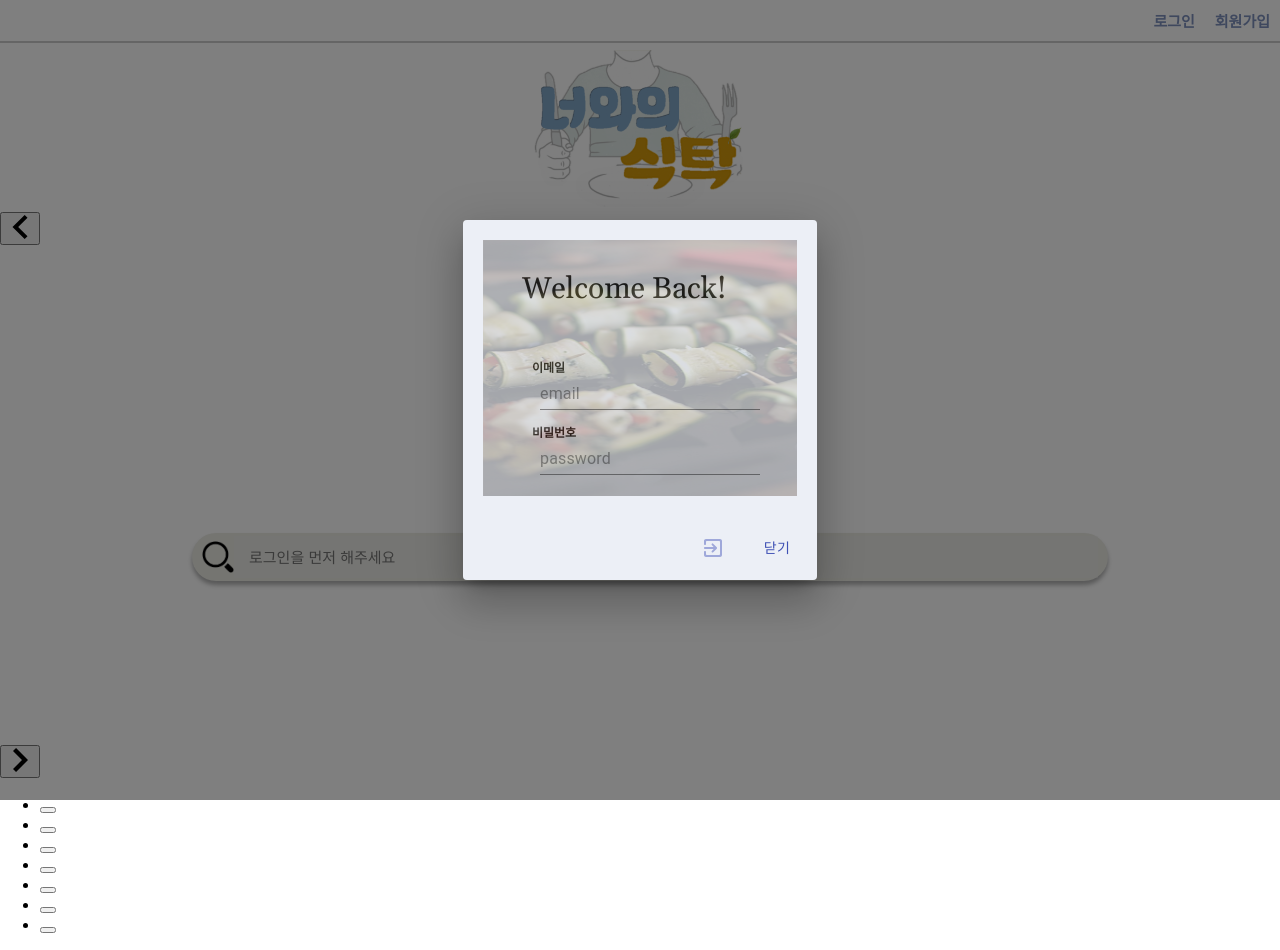
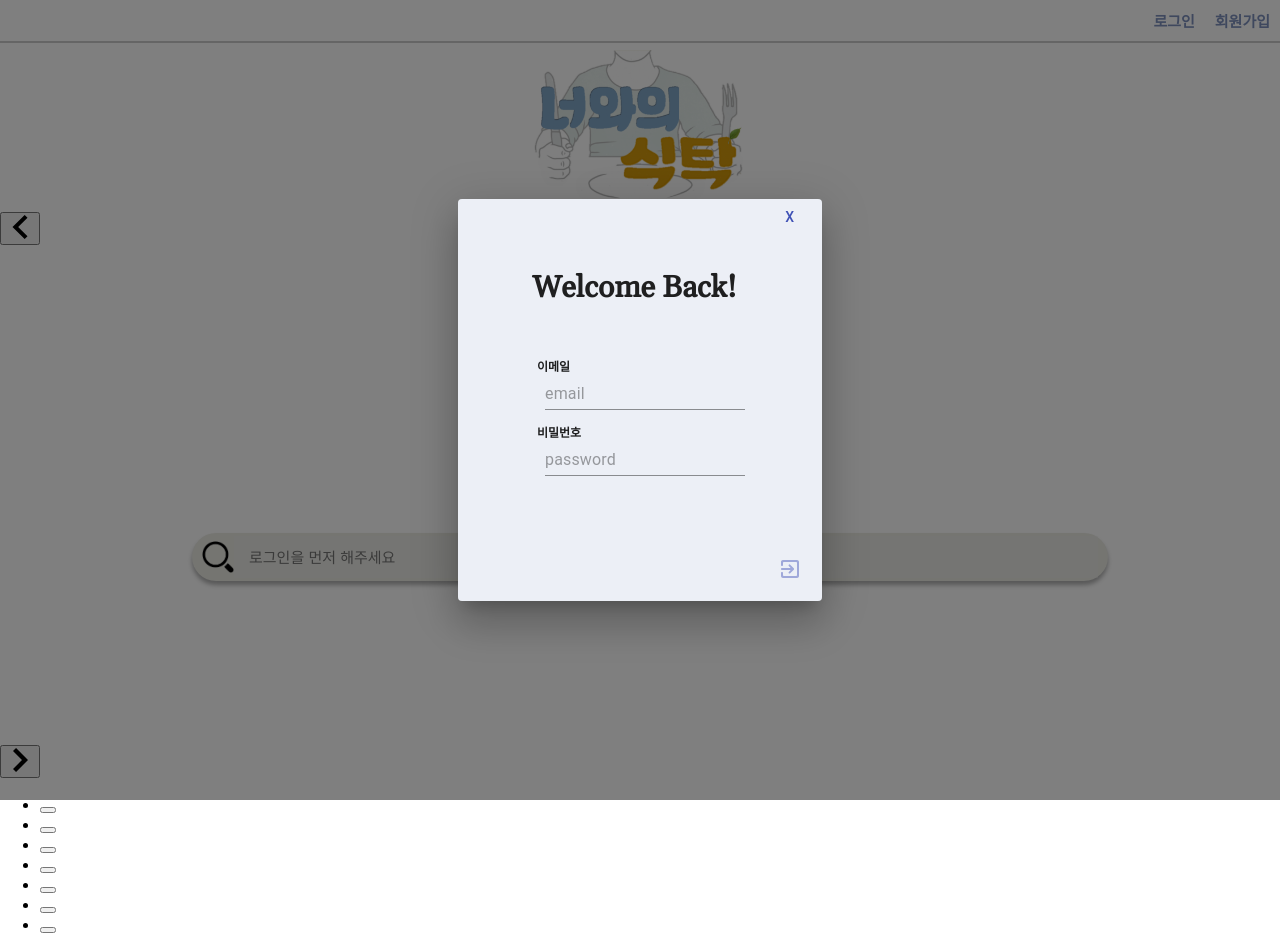
Before and after one commit to jenny5546/A-Table-With-You-Project, a React (Create React App) app in the folder finalproject/: page / in a window 1280 px wide. Both pictures are taken after a click on the button "로그인". Built offline with nearby package versions, Linux system fonts and the light colour scheme; a web font is replaced by a local one.

Commit message:
edited login delete background

```diff
--- a/finalproject/src/components/home/home.css
+++ b/finalproject/src/components/home/home.css
@@ -152,6 +152,7 @@
   padding-left: 5px;
   font-size: 12px;
   font-weight: bold;
+  font-family: 'Nanum Gothic', sans-serif;
 }
 
 .pw-label {
@@ -159,12 +160,15 @@
   margin-top: 10px;
   font-size: 12px;
   font-weight: bold;
+  font-family: 'Nanum Gothic', sans-serif;
 }
 
 .input-login {
+  width: 200px;
   padding: 3px;
   font-size: 18px;
   margin-left: 10px;
+  font-family: 'Nanum Gothic', sans-serif;
 }
 
 .big-container-login {
@@ -177,7 +181,7 @@
 .small-container-login {
   position: relative;
   margin: 20px;
-  padding: 10px;
+  padding: 30px;
 }
 
 .login-image {
@@ -195,14 +199,10 @@
 .login-title {
   font-family: 'Gelasio', serif;
   font-size: 30px;
+  font-weight: bold;
 }
-
-.login-form {
-  margin-left: 5px;
+.modal-close-button{
+  position: absolute;
+  top:0;
+  right:0;
 }
-
-/* .input {
-  padding: 3px;
-  margin-left: 10px;
-  margin-bottom: 10px;
-} */
--- a/finalproject/src/components/home/home.js
+++ b/finalproject/src/components/home/home.js
@@ -184,7 +184,7 @@ const Home = () => {
                   onLogin();
                 }}
               >
-                <img src={login} className="login-image" alt="background" />
+                {/* <img src={login} className="login-image" alt="background" /> */}
                 <div className="login-title">Welcome Back!</div>
                 <div className="login-form">
                   <div className="id-label">이메일</div>
@@ -208,12 +208,18 @@ const Home = () => {
             </DialogContent>
           </div>
           <DialogActions>
+            <div className="modal-close-button">
+              <Button onClick={handleCloseLogin} color="primary" >
+                X
+              </Button>
+            </div>
+
             <IconButton aria-label="login" onClick={onLogin} className="login-button button">
               <ExitToAppRoundedIcon style={{ color: indigo[200] }} />
             </IconButton>
-            <Button onClick={handleCloseLogin} color="primary">
+            {/* <Button onClick={handleCloseLogin} color="primary">
               닫기
-            </Button>
+            </Button> */}
           </DialogActions>
         </div>
       </Dialog>
```
